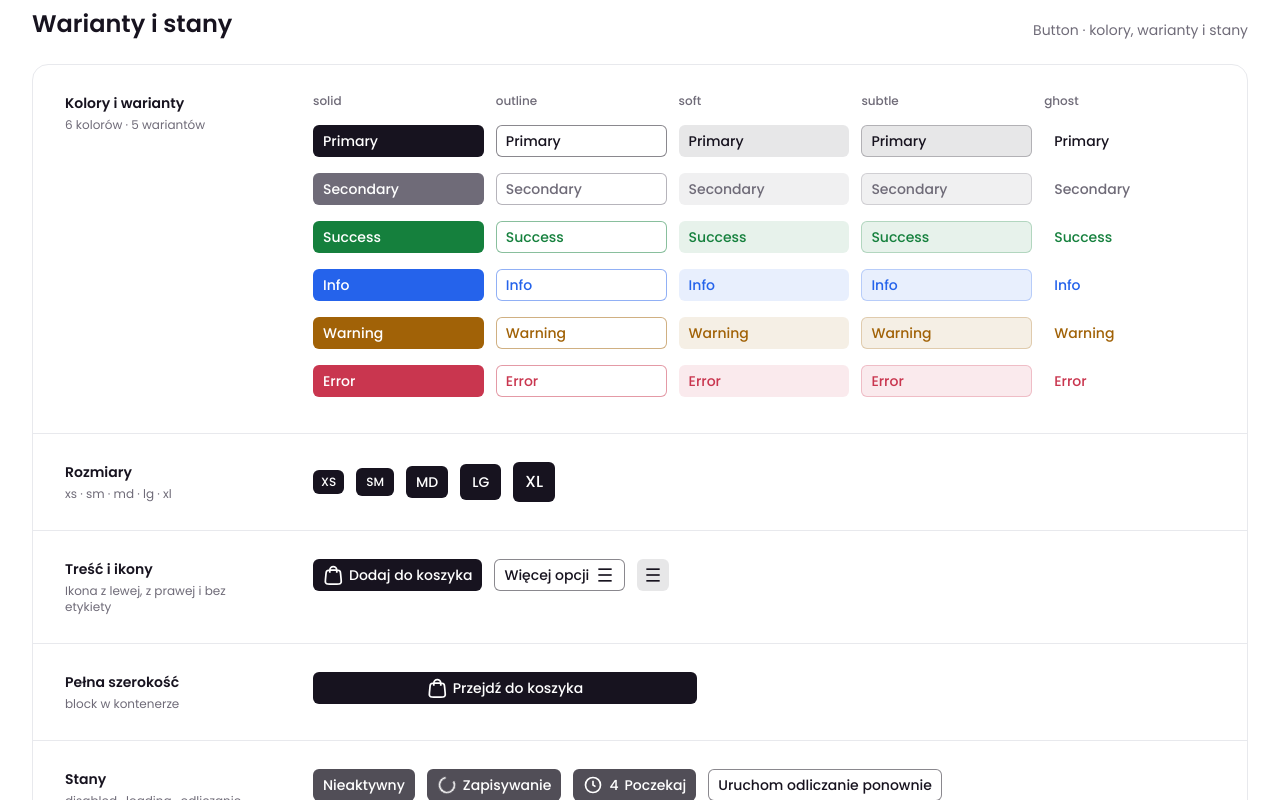
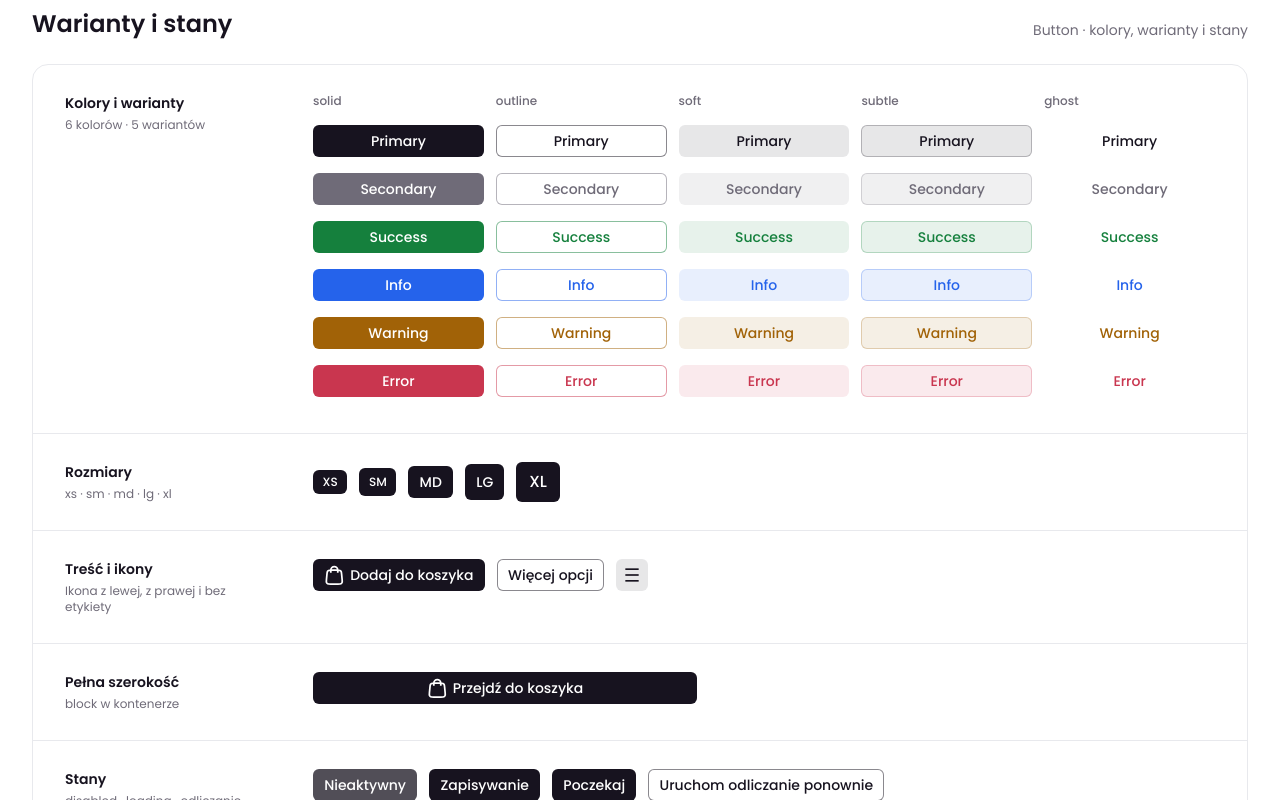
Before and after one commit to piotrowski-patryk/ecommerce-web, a Next.js app: page /design-system in a window 1280 px wide. Shown: the part 1980-2780 px from the top of the page. Built offline with nearby package versions, Linux system fonts and the light colour scheme.

Commit message:
feat(button): refactor Button component to use class-variance-authority for styling and improve icon handling

```diff
--- a/package.json
+++ b/package.json
@@ -20,6 +20,7 @@
     "lint:fix": "eslint . --fix"
   },
   "dependencies": {
+    "class-variance-authority": "^0.7.1",
     "next": "16.4.2",
     "react": "19.3.0",
     "react-dom": "19.3.0"
--- a/src/components/ui/button.tsx
+++ b/src/components/ui/button.tsx
@@ -1,191 +1,130 @@
-"use client";
+import { cva } from "class-variance-authority";
+import Icon from "@/components/ui/icon";
 
-import { useEffect, useState } from "react";
-import Icon from "@/components/ui/icon";
+type ButtonIcons = string | {
+  start?: string;
+  end?: string;
+};
 
 type ButtonProps = React.ComponentProps<"button"> & {
   label?: string;
-  block?: boolean;
-  loading?: boolean;
-  timeout?: number;
-  icon?: string;
-  trailingIcon?: string;
+  icon?: ButtonIcons;
+
   color?: "primary" | "secondary" | "success" | "info" | "warning" | "error";
   variant?: "solid" | "outline" | "soft" | "subtle" | "ghost";
   size?: "xs" | "sm" | "md" | "lg" | "xl";
   square?: boolean;
+  block?: boolean;
 };
 
-const styles = {
-  base: "rounded-md font-medium inline-flex items-center cursor-pointer transition-colors focus-visible:outline-3 disabled:cursor-not-allowed aria-disabled:cursor-not-allowed",
-  icon: {
-    base: "shrink-0",
-  },
-  block: {
-    true: "w-full justify-center",
-    false: "",
-  },
-  loading: {
-    true: "animate-spin",
-    false: "",
-  },
-  timeout: {
-    base: "tabular-nums",
-  },
-  variant: {
-    solid: "text-inverted",
-    outline: "bg-transparent ring ring-inset",
-    soft: "",
-    subtle: "ring ring-inset",
-    ghost: "",
-  },
-  color: {
-    primary: {
-      base: "outline-primary/25",
-      solid: "bg-primary hover:bg-primary/75 active:bg-primary/75 disabled:bg-primary/75 aria-disabled:bg-primary/75",
-      outline: "text-primary ring-primary/50 focus-visible:ring-primary hover:bg-primary/10 active:bg-primary/10 disabled:bg-primary/10 aria-disabled:bg-primary/10",
-      soft: "text-primary bg-primary/10 hover:bg-primary/15 active:bg-primary/15 disabled:bg-primary/15 aria-disabled:bg-primary/15",
-      subtle: "text-primary ring-primary/25 focus-visible:ring-primary bg-primary/10 hover:bg-primary/15 active:bg-primary/15 disabled:bg-primary/15 aria-disabled:bg-primary/15",
-      ghost: "text-primary hover:bg-primary/10 active:bg-primary/10 disabled:bg-primary/10 aria-disabled:bg-primary/10",
-    },
-    secondary: {
-      base: "outline-secondary/25",
-      solid: "bg-secondary hover:bg-secondary/75 active:bg-secondary/75 disabled:bg-secondary/75 aria-disabled:bg-secondary/75",
-      outline: "text-secondary ring-secondary/50 focus-visible:ring-secondary hover:bg-secondary/10 active:bg-secondary/10 disabled:bg-secondary/10 aria-disabled:bg-secondary/10",
-      soft: "text-secondary bg-secondary/10 hover:bg-secondary/15 active:bg-secondary/15 disabled:bg-secondary/15 aria-disabled:bg-secondary/15",
-      subtle: "text-secondary ring-secondary/25 focus-visible:ring-secondary bg-secondary/10 hover:bg-secondary/15 active:bg-secondary/15 disabled:bg-secondary/15 aria-disabled:bg-secondary/15",
-      ghost: "text-secondary hover:bg-secondary/10 active:bg-secondary/10 disabled:bg-secondary/10 aria-disabled:bg-secondary/10",
-    },
-    success: {
-      base: "outline-success/25",
-      solid: "bg-success hover:bg-success/75 active:bg-success/75 disabled:bg-success/75 aria-disabled:bg-success/75",
-      outline: "text-success ring-success/50 focus-visible:ring-success hover:bg-success/10 active:bg-success/10 disabled:bg-success/10 aria-disabled:bg-success/10",
-      soft: "text-success bg-success/10 hover:bg-success/15 active:bg-success/15 disabled:bg-success/15 aria-disabled:bg-success/15",
-      subtle: "text-success ring-success/25 focus-visible:ring-success bg-success/10 hover:bg-success/15 active:bg-success/15 disabled:bg-success/15 aria-disabled:bg-success/15",
-      ghost: "text-success hover:bg-success/10 active:bg-success/10 disabled:bg-success/10 aria-disabled:bg-success/10",
-    },
-    info: {
-      base: "outline-info/25",
-      solid: "bg-info hover:bg-info/75 active:bg-info/75 disabled:bg-info/75 aria-disabled:bg-info/75",
-      outline: "text-info ring-info/50 focus-visible:ring-info hover:bg-info/10 active:bg-info/10 disabled:bg-info/10 aria-disabled:bg-info/10",
-      soft: "text-info bg-info/10 hover:bg-info/15 active:bg-info/15 disabled:bg-info/15 aria-disabled:bg-info/15",
-      subtle: "text-info ring-info/25 focus-visible:ring-info bg-info/10 hover:bg-info/15 active:bg-info/15 disabled:bg-info/15 aria-disabled:bg-info/15",
-      ghost: "text-info hover:bg-info/10 active:bg-info/10 disabled:bg-info/10 aria-disabled:bg-info/10",
-    },
-    warning: {
-      base: "outline-warning/25",
-      solid: "bg-warning hover:bg-warning/75 active:bg-warning/75 disabled:bg-warning/75 aria-disabled:bg-warning/75",
-      outline: "text-warning ring-warning/50 focus-visible:ring-warning hover:bg-warning/10 active:bg-warning/10 disabled:bg-warning/10 aria-disabled:bg-warning/10",
-      soft: "text-warning bg-warning/10 hover:bg-warning/15 active:bg-warning/15 disabled:bg-warning/15 aria-disabled:bg-warning/15",
-      subtle: "text-warning ring-warning/25 focus-visible:ring-warning bg-warning/10 hover:bg-warning/15 active:bg-warning/15 disabled:bg-warning/15 aria-disabled:bg-warning/15",
-      ghost: "text-warning hover:bg-warning/10 active:bg-warning/10 disabled:bg-warning/10 aria-disabled:bg-warning/10",
-    },
-    error: {
-      base: "outline-error/25",
-      solid: "bg-error hover:bg-error/75 active:bg-error/75 disabled:bg-error/75 aria-disabled:bg-error/75",
-      outline: "text-error ring-error/50 focus-visible:ring-error hover:bg-error/10 active:bg-error/10 disabled:bg-error/10 aria-disabled:bg-error/10",
-      soft: "text-error bg-error/10 hover:bg-error/15 active:bg-error/15 disabled:bg-error/15 aria-disabled:bg-error/15",
-      subtle: "text-error ring-error/25 focus-visible:ring-error bg-error/10 hover:bg-error/15 active:bg-error/15 disabled:bg-error/15 aria-disabled:bg-error/15",
-      ghost: "text-error hover:bg-error/10 active:bg-error/10 disabled:bg-error/10 aria-disabled:bg-error/10",
-    },
-  },
-  size: {
-    xs: {
-      base: "text-xs gap-1",
+export const buttonStyles = cva(
+  "inline-flex items-center justify-center rounded-md font-medium cursor-pointer transition-colors focus-visible:outline-3 disabled:cursor-not-allowed disabled:opacity-75",
+  {
+    variants: {
+      color: {
+        primary: "text-primary",
+        secondary: "text-secondary",
+        success: "text-success",
+        info: "text-info",
+        warning: "text-warning",
+        error: "text-error",
+      },
+
+      variant: {
+        solid: "text-inverted!",
+        outline: "inset-ring inset-ring-current/50 outline-current/25 enabled:hover:bg-current/10 focus-visible:inset-ring-current",
+        soft: "bg-current/10 outline-current/25 enabled:hover:bg-current/20",
+        subtle: "inset-ring inset-ring-current/25 bg-current/10 outline-current/25 enabled:hover:bg-current/20 focus-visible:inset-ring-current",
+        ghost: "outline-current/25 enabled:hover:bg-current/10",
+      },
+
+      size: {
+        xs: "text-xs gap-1 p-1",
+        sm: "text-xs gap-1.5 p-1.5",
+        md: "text-sm gap-1.5 p-1.5",
+        lg: "text-sm gap-2 p-2",
+        xl: "text-base gap-2 p-2",
+      },
+
       square: {
-        true: "p-1",
-        false: "px-2 py-1",
+        true: "shrink-0",
+        false: "px-[0.8em]",
+      },
+
+      block: {
+        true: "w-full",
       },
     },
-    sm: {
-      base: "text-xs gap-1.5",
-      square: {
-        true: "p-1.5",
-        false: "px-2.5 py-1.5",
+
+    compoundVariants: [
+      {
+        variant: "solid",
+        color: "primary",
+        className: "bg-primary outline-primary/25 enabled:hover:bg-primary/90",
       },
-    },
-    md: {
-      base: "text-sm gap-1.5",
-      square: {
-        true: "p-1.5",
-        false: "px-2.5 py-1.5",
+      {
+        variant: "solid",
+        color: "secondary",
+        className: "bg-secondary outline-secondary/25 enabled:hover:bg-secondary/90",
       },
-    },
-    lg: {
-      base: "text-sm gap-2",
-      square: {
-        true: "p-2",
-        false: "px-3 py-2",
+      {
+        variant: "solid",
+        color: "success",
+        className: "bg-success outline-success/25 enabled:hover:bg-success/90",
       },
-    },
-    xl: {
-      base: "text-base gap-2",
-      square: {
-        true: "p-2",
-        false: "px-3 py-2",
+      {
+        variant: "solid",
+        color: "info",
+        className: "bg-info outline-info/25 enabled:hover:bg-info/90",
       },
-    },
+      {
+        variant: "solid",
+        color: "warning",
+        className: "bg-warning outline-warning/25 enabled:hover:bg-warning/90",
+      },
+      {
+        variant: "solid",
+        color: "error",
+        className: "bg-error outline-error/25 enabled:hover:bg-error/90",
+      },
+    ],
   },
-};
+);
 
 export default function Button({
   children,
   label,
   icon,
-  trailingIcon,
-  disabled = false,
-  loading = false,
-  timeout: initialTimeout = 0,
+
   color = "primary",
   variant = "solid",
   size = "md",
-  square = !label && (children == null || typeof children === "boolean" || children === ""),
-  block = false,
+  square = !label && (children == null || children === "" || typeof children === "boolean"),
+  block,
+  className,
+
   type = "button",
-  className,
   ...rest
 
 }: ButtonProps) {
-
-  const [timeout, setRemaining] = useState(initialTimeout);
-
-  useEffect(() => {
-    if (timeout <= 0) return;
-    const timer = window.setTimeout(setRemaining, 1000, timeout - 1);
-    return () => window.clearTimeout(timer);
-  }, [timeout]);
+  if (typeof icon === "string") icon = { start: icon };
 
   return (
     <button
+      type={type}
+      className={buttonStyles({ color, variant, size, square, block, className })}
       {...rest}
-      type={type}
-      disabled={disabled || loading || timeout > 0}
-      aria-busy={loading || undefined}
-      className={[
-        styles.base,
-        styles.variant[variant],
-        styles.color[color].base,
-        styles.color[color][variant],
-        styles.size[size].base,
-        styles.size[size].square[square ? "true" : "false"],
-        styles.block[block ? "true" : "false"],
-        className,
-      ].join(" ")}
     >
       <Icon
-        name={timeout > 0 ? "clock" : loading ? "loader-circle" : icon}
+        name={icon?.start}
         size={size}
-        className={[
-          styles.icon.base,
-          styles.loading[loading && timeout <= 0 ? "true" : "false"],
-        ].join(" ")}
       />
-      {timeout > 0 && <span className={styles.timeout.base}>{timeout}</span>}
+
       {children ?? label}
+
       <Icon
-        name={trailingIcon}
+        name={icon?.end}
         size={size}
-        className={styles.icon.base}
       />
     </button>
   );
```
Also changed, not shown: src/assets/icons/loader-circle.svg, 2 other files (tests, documents, lock files or other folders).
